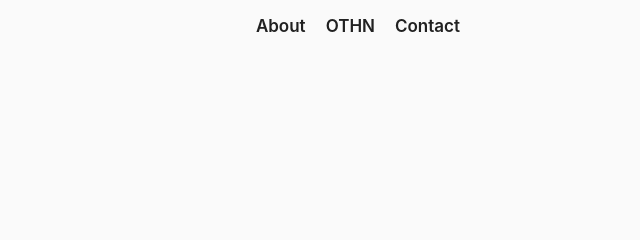
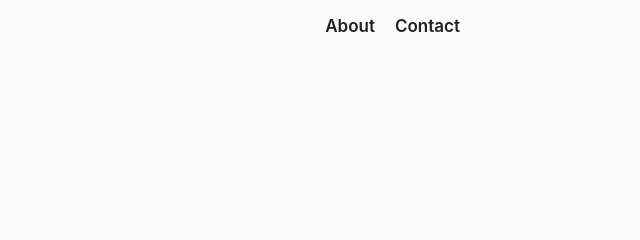
Before and after one commit to 0thn/Website, a plain HTML site: page index.html in a window 1280 px wide. Shown: the top 240 px of the page, 600-1240 px from the left. Drawn offline with Linux system fonts and the light colour scheme.

Commit message:
Fix Stuffs

```diff
--- a/index.html
+++ b/index.html
@@ -114,10 +114,6 @@
 
             <li class="navigation-item">
               <a class="navigation-link " href="/about/">About</a>
-            </li>
-
-            <li class="navigation-item">
-              <a class="navigation-link " href="/othn/">OTHN</a>
             </li>
 
             <li class="navigation-item">
```
Also changed, not shown: 404.html (+0 -4 lines), about/index.html (+0 -4 lines), authors/index.html (+0 -4 lines), categories/index.html (+0 -4 lines), contact/index.html (+0 -4 lines), series/index.html (+0 -4 lines), tags/index.html (+0 -4 lines).
